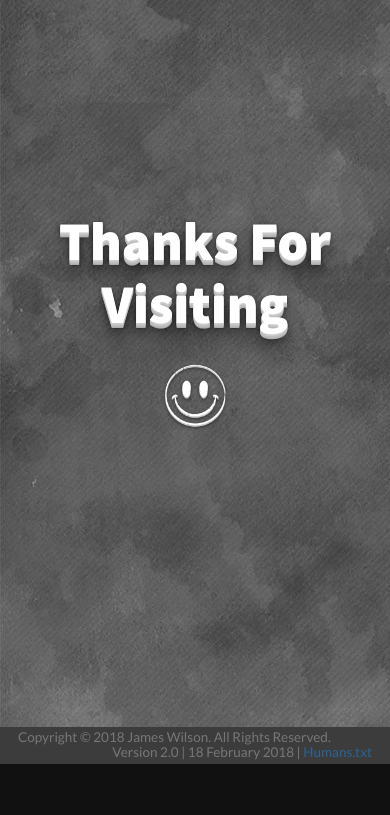
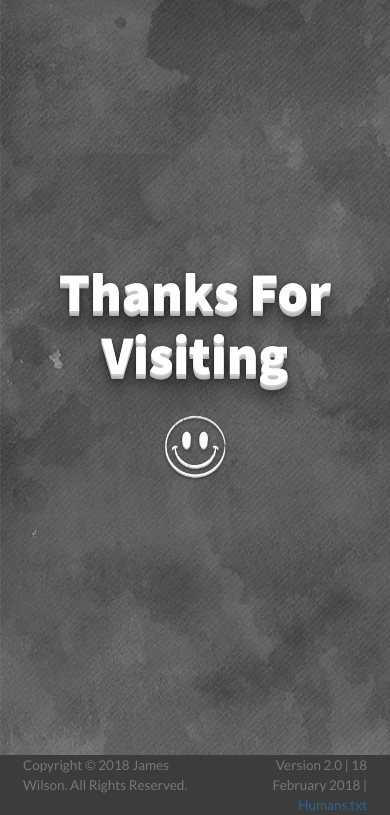
Before and after one commit to IOIIOOIO/jameswilson.co-za, a website: page index.html in a window 390 px wide. Shown: the part 8338-9153 px from the top of the page. Before the commit the page ends 9102 px from the top, so only its background shows below. Drawn offline with Linux system fonts and the light colour scheme.

Commit message:
fix(footer): fix footer responsive styles

```diff
--- a/assets/css/styles.css
+++ b/assets/css/styles.css
@@ -215,6 +215,13 @@ a:focus {
 .proficiencies {
   display: flex;
   flex-direction: column;
+  margin-top: 6vh;
+}
+
+@media (min-width: 1200px) {
+  .proficiencies {
+    margin-top: 0;
+  }
 }
 
 .proficiency-stats {
@@ -327,14 +334,17 @@ a:focus {
   width: 100%;
   background-color: rgb(60, 60, 60);
   color: rgba(255, 255, 255, .3);
-  padding: 3px;
+  padding: 0 8px;
   position: absolute;
   bottom: 0;
+  display: flex;
+  min-height: 24px;
 }
 
 .footerCopyright p {
   margin: 0;
   font-size: .75em;
+  line-height: 20px;
 }
 
 .footerCopyright a:hover,
```
